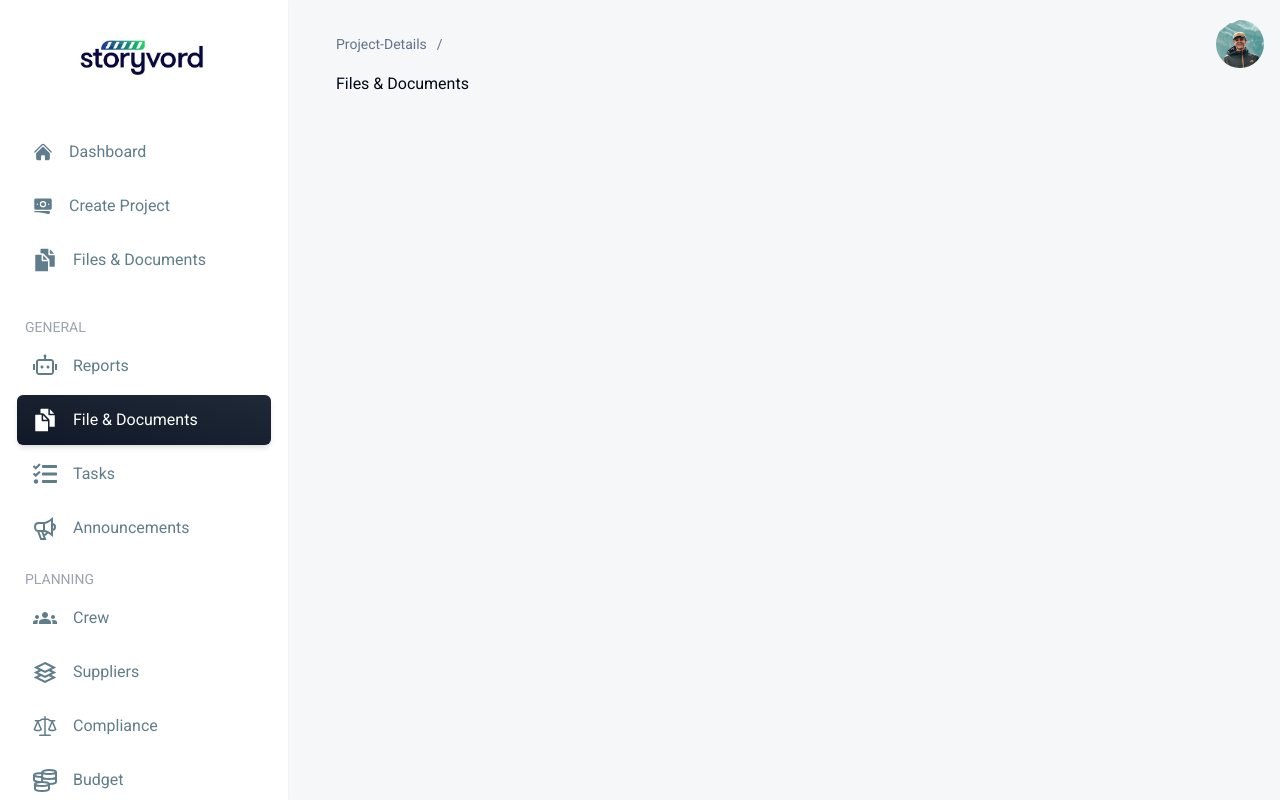
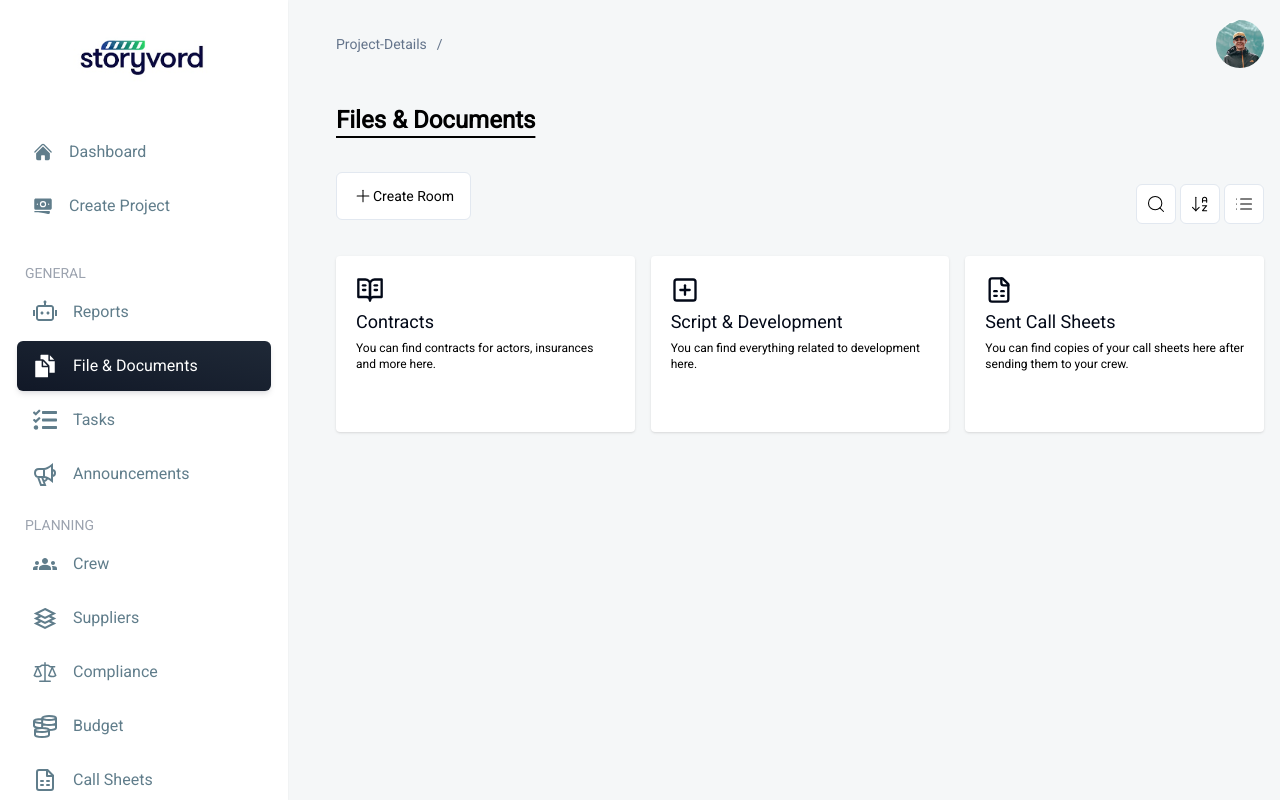
Before and after one commit to Storyvord/ui-mvp, a Next.js app: page /project-details/1/file-documents in a window 1280 px wide. Built offline with nearby package versions, Linux system fonts and the light colour scheme.

Commit message:
Placed File & docs in its correct place

```diff
--- a/package.json
+++ b/package.json
@@ -25,6 +25,7 @@
     "react": "^18",
     "react-day-picker": "^8.10.1",
     "react-dom": "^18",
+    "react-hook-form": "^7.51.5",
     "shadcn-ui": "^0.8.0",
     "tailwind-merge": "^2.3.0",
     "tailwindcss-animate": "^1.0.7"
--- a/src/app/dashboard/file&docs/page.tsx
+++ /dev/null
@@ -1,55 +0,0 @@
-import React from 'react'
-import { Button } from '@/components/ui/button';
-import { Find, Sort, List, Contracts, Script, Sheet, Plus } from './ui/docsIcons';
-// import { CallSheet } from '@/components/sidebar/components/Sidebaricons';
-
-const File = () => {
-    return (
-        <section className='font-sans'>
-            <div className='text-black text-xl lg:text-2xl md:text-2xl font-semibold underline underline-offset-8 md:underline-offset-8 text-center lg:text-left md:text-left mt-8'>Files & Documents</div>
-            <div className='text-black mt-8 flex flex-col md:flex-row lg:flex-row items-center lg:justify-between md:justify-between'>
-                <div className='flex'>
-                    <Button variant="outline" className='w-26 h-12 flex flex-row'>
-                        <Plus />
-                        Create Room</Button>
-                </div>
-                <div className='flex space-x-1 mt-4'>
-                    <Button variant="outline" size="icon">
-                        <Find />
-                    </Button>
-                    <Button variant="outline" size="icon">
-                        <Sort />
-                    </Button>
-                    <Button variant="outline" size='icon'>
-                        <List />
-                    </Button>
-                </div>
-            </div>
-            <div className='text-xl lg:space-x-5 md:space-x-5 mt-8 flex flex-col lg:flex-row md:flex-row items-center space-y-5 lg:space-y-0 md:space-y-0'>
-                <div className='w-80 h-44 shadow items-start flex bg-white border-1.5 hover:cursor-pointer rounded'>
-                    <div className='py-4 px-4 flex flex-col space-y-1'>
-                        <Contracts />
-                        <a href="" className='text-lg'>Contracts</a>
-                        <span className='text-black text-xs'>You can find contracts for actors, insurances and more here.</span>
-                    </div>
-                </div>
-                <div className='w-80 h-44 shadow border-1.5 bg-white items-start flex flex-col rounded'>
-                    <div className='py-4 px-4 flex flex-col space-y-1'>
-                        <Script />
-                        <a href="" className='text-lg'>Script & Development</a>
-                        <span className='text-xs'>You can find everything related to development here.</span>
-                    </div>
-                </div>
-                <div className='w-80 h-44 shadow bg-white border-1.5 items-start flex flex-col rounded'>
-                    <div className='py-4 px-4 flex flex-col space-y-1'>
-                        <Sheet />
-                        <a href="" className='text-lg'>Sent Call Sheets</a>
-                        <span className='text-xs'>You can find copies of your call sheets here after sending them to your crew.</span>
-                    </div>
-                </div>
-            </div>
-        </section>
-    )
-}
-
-export default File;
--- a/src/app/project-details/[id]/(project-sections)/file-documents/page.tsx
+++ b/src/app/project-details/[id]/(project-sections)/file-documents/page.tsx
@@ -1,11 +1,132 @@
-import React from 'react'
+"use client";
 
-const page = () => {
-  return (
-    <div>
-      Files & Documents
-    </div>
-  )
-}
+import { Button } from '@/components/ui/button';
+import React, { FC, useState } from 'react';
+import { SubmitHandler, useForm } from 'react-hook-form';
+import { Contracts, Find, List, Plus, Script, Sheet, Sort } from './ui/docsIcons';
 
-export default page
+
+type FormData = {
+    roomName: string;
+    roomDesc: string;
+};
+
+const File: FC = () => {
+    const [showForm, setShowForm] = useState(false);
+    const { register, handleSubmit, formState: { errors }, reset } = useForm<FormData>();
+    const [files] = useState<{ icon: React.ElementType, title: string, description: string }[]>([
+        {
+            icon: Contracts,
+            title: 'Contracts',
+            description: 'You can find contracts for actors, insurances and more here.',
+        },
+        {
+            icon: Script,
+            title: 'Script & Development',
+            description: 'You can find everything related to development here.',
+        },
+        {
+            icon: Sheet,
+            title: 'Sent Call Sheets',
+            description: 'You can find copies of your call sheets here after sending them to your crew.',
+        }
+    ]);
+
+    const onSubmit: SubmitHandler<FormData> = data => {
+        // Placeholder for form submission logic
+        console.log(data);
+        setShowForm(false);
+        reset();
+    };
+
+    return (
+        <section className='font-sans'>
+            <div className='text-black text-xl lg:text-2xl md:text-2xl font-semibold underline underline-offset-8 md:underline-offset-8 text-center lg:text-left md:text-left mt-8'>Files & Documents</div>
+            <div className='text-black mt-8 flex flex-col md:flex-row lg:flex-row items-center lg:justify-between md:justify-between'>
+                <div className='flex'>
+                    <Button variant="outline" className='w-26 h-12 flex flex-row' onClick={() => setShowForm(true)}>
+                        <Plus />
+                        Create Room
+                    </Button>
+                </div>
+                <div className='flex space-x-1 mt-4'>
+                    <Button variant="outline" size="icon">
+                        <Find />
+                    </Button>
+                    <Button variant="outline" size="icon">
+                        <Sort />
+                    </Button>
+                    <Button variant="outline" size='icon'>
+                        <List />
+                    </Button>
+                </div>
+            </div>
+            <div className='text-xl lg:space-x-4 md:space-x-3 mt-8 flex flex-col lg:flex-row md:flex-row items-center space-y-5 lg:space-y-0 md:space-y-0'>
+                {files.map((file, index) => (
+                    <div key={index} className='w-80 h-44 shadow items-start flex bg-white border-1.5 hover:cursor-pointer rounded'>
+                        <div className='py-5 px-5 flex flex-col space-y-1'>
+                            <file.icon />
+                            <a href="#" className='text-lg'>{file.title}</a>
+                            <span className='text-black text-xs'>{file.description}</span>
+                        </div>
+                    </div>
+                ))}
+            </div>
+
+            {showForm && (
+                <div className='fixed inset-0 bg-gray-800 bg-opacity-50 flex justify-center items-center shadow-lg'>
+                    <div className='bg-white p-6 rounded w-96'>
+                        <div className='flex justify-between items-center border-b pb-2 mb-4'>
+                            <h2 className='text-xl font-medium'>Create Room</h2>
+                            <button onClick={() => { setShowForm(false); reset(); }}>
+                                <span className='text-2xl font-light'>&times;</span>
+                            </button>
+                        </div>
+                        <form onSubmit={handleSubmit(onSubmit)}>
+                            <div>
+                                <label className='block mb-2 text-sm'>
+                                    Name <span className="text-red-500">*</span>
+                                </label>
+                                <input
+                                    className={`w-full p-2 border ${errors.roomName ? 'border-red-500' : 'border-gray-300'} rounded mb-4`}
+                                    type="text"
+                                    {...register("roomName", { required: "Name is required" })}
+                                />
+                                {errors.roomName && (
+                                    <span className="text-red-500 text-sm">{errors.roomName.message}</span>
+                                )}
+                            </div>
+                            <div>
+                                <label className='block mb-2 text-sm'>
+                                    Description <span className="text-red-500">*</span>
+                                </label>
+                                <textarea
+                                    className={`w-full p-2 border ${errors.roomDesc ? 'border-red-500' : 'border-gray-300'} rounded mb-4`}
+                                    {...register("roomDesc", { required: "Description is required" })}
+                                />
+                                {errors.roomDesc && (
+                                    <span className="text-red-500 text-sm">{errors.roomDesc.message}</span>
+                                )}
+                            </div>
+                            <div className='flex flex-col'>
+                                <label className='text-medium'>Select Icon</label>
+                                <div className='flex flex-wrap space-x-2 px-2 py-2 size-md cursor-pointer'>
+                                    <Script />
+                                    <Sheet />
+                                    <Contracts />
+
+                                </div>
+                            </div>
+                            <div className='border-t pt-4 flex justify-end space-x-3 mt-4'>
+                                <Button onClick={() => { setShowForm(false); reset(); }} type="button" variant="outline">Cancel</Button>
+                                <Button type="submit">Create</Button>
+                            </div>
+                        </form>
+                    </div>
+                </div>
+            )}
+        </section>
+    );
+};
+
+export default File;
--- a/src/app/dashboard/file&docs/ui/docsIcons.tsx
+++ b/src/app/project-details/[id]/(project-sections)/file-documents/ui/docsIcons.tsx
@@ -17,17 +17,17 @@ export const List:React.FC =() => {
 }
 export const Contracts:React.FC = () => {
     return (
-        <svg xmlns="http://www.w3.org/2000/svg" width="28" height="28" viewBox="0 0 24 24" fill="none" stroke="currentColor" stroke-width="0.9375" stroke-linecap="round" stroke-linejoin="round" className="lucide lucide-book-open-text"><path d="M2 3h6a4 4 0 0 1 4 4v14a3 3 0 0 0-3-3H2z"/><path d="M22 3h-6a4 4 0 0 0-4 4v14a3 3 0 0 1 3-3h7z"/><path d="M6 8h2"/><path d="M6 12h2"/><path d="M16 8h2"/><path d="M16 12h2"/></svg>
+        <svg xmlns="http://www.w3.org/2000/svg" width="28" height="28" viewBox="0 0 24 24" fill="none" stroke="currentColor" stroke-width="2" stroke-linecap="round" stroke-linejoin="round" className="lucide lucide-book-open-text"><path d="M2 3h6a4 4 0 0 1 4 4v14a3 3 0 0 0-3-3H2z"/><path d="M22 3h-6a4 4 0 0 0-4 4v14a3 3 0 0 1 3-3h7z"/><path d="M6 8h2"/><path d="M6 12h2"/><path d="M16 8h2"/><path d="M16 12h2"/></svg>
     )
 }
 export const Script:React.FC = () => {
     return (
-        <svg xmlns="http://www.w3.org/2000/svg" width="28" height="28" viewBox="0 0 24 24" fill="none" stroke="currentColor" stroke-width="0.9375" stroke-linecap="round" stroke-linejoin="round" className="lucide lucide-square-plus"><rect width="18" height="18" x="3" y="3" rx="2"/><path d="M8 12h8"/><path d="M12 8v8"/></svg>
+        <svg xmlns="http://www.w3.org/2000/svg" width="28" height="28" viewBox="0 0 24 24" fill="none" stroke="currentColor" stroke-width="2" stroke-linecap="round" stroke-linejoin="round" className="lucide lucide-square-plus"><rect width="18" height="18" x="3" y="3" rx="2"/><path d="M8 12h8"/><path d="M12 8v8"/></svg>
     )
 }
 export const Sheet:React.FC = () =>{
     return (
-        <svg xmlns="http://www.w3.org/2000/svg" width="28" height="28" viewBox="0 0 24 24" fill="none" stroke="currentColor" stroke-width="1.0714285714285714" stroke-linecap="round" stroke-linejoin="round" className="lucide lucide-file-spreadsheet"><path d="M15 2H6a2 2 0 0 0-2 2v16a2 2 0 0 0 2 2h12a2 2 0 0 0 2-2V7Z"/><path d="M14 2v4a2 2 0 0 0 2 2h4"/><path d="M8 13h2"/><path d="M14 13h2"/><path d="M8 17h2"/><path d="M14 17h2"/></svg>
+        <svg xmlns="http://www.w3.org/2000/svg" width="28" height="28" viewBox="0 0 24 24" fill="none" stroke="currentColor" stroke-width="2" stroke-linecap="round" stroke-linejoin="round" className="lucide lucide-file-spreadsheet"><path d="M15 2H6a2 2 0 0 0-2 2v16a2 2 0 0 0 2 2h12a2 2 0 0 0 2-2V7Z"/><path d="M14 2v4a2 2 0 0 0 2 2h4"/><path d="M8 13h2"/><path d="M14 13h2"/><path d="M8 17h2"/><path d="M14 17h2"/></svg>
     )
 }
 export const Plus:React.FC = () => {
--- a/src/components/sidebar/SideBar.tsx
+++ b/src/components/sidebar/SideBar.tsx
@@ -1,35 +1,33 @@
 'use client'
 
-import React from 'react'
+import { projectdetailsItems } from '@/constants'
+import { useProjectControl } from '@/contexts/ProjectContext'
+import { useSideBarControl } from '@/contexts/SideBarContext'
 import Image from 'next/image'
 import Link from 'next/link'
+import ProjectButtonGroup from './components/ProjectButtonGroup'
+import SideBarButton from './components/SideBarButton'
+import SideBarCloseButton from './components/SideBarCloseButton'
 import {
     CreateProject,
     Dashboard,
-    File,
 } from './components/Sidebaricons'
-import ProjectButtonGroup from './components/ProjectButtonGroup'
-import SideBarButton from './components/SideBarButton'
-import SideBarCloseButton from './components/SideBarCloseButton'
-import { useSideBarControl } from '@/contexts/SideBarContext'
-import { useProjectControl } from '@/contexts/ProjectContext'
-import { projectdetailsItems } from '@/constants'
 
 
 
 const SideBar = () => {
 
-    const {isSideBarOpen} = useSideBarControl()
+    const { isSideBarOpen } = useSideBarControl()
 
-    const ProjectDetailsMenu = projectdetailsItems.map((details)=>(
+    const ProjectDetailsMenu = projectdetailsItems.map((details) => (
         <div key={details.title} className='flex flex-col gap-1'>
             <h1 className=" pl-2 text-sm text-gray-400 mt-4 uppercase">
                 {details.title}
             </h1>
             {
-                details.items.map((item)=>(
+                details.items.map((item) => (
                     <li key={item.text} className='list-none'>
-                        <SideBarButton Icon={item.icon} link={item.link} root='project-details' text={item.text}/>
+                        <SideBarButton Icon={item.icon} link={item.link} root='project-details' text={item.text} />
                     </li>
                 ))
             }
@@ -37,27 +35,25 @@ const SideBar = () => {
 
     ))
 
-    const {setProject} = useProjectControl()
+    const { setProject } = useProjectControl()
 
     return (
         <aside className={`${isSideBarOpen ? 'translate-x-0' : '-translate-x-80'} overflow-y-auto bg-white shadow-sm fixed inset-0 z-50 h-100vh w-72 transition-transform duration-300 lg:translate-x-0 border border-blue-gray-100`}>
             <div className="relative">
-            <SideBarCloseButton/>
+                <SideBarCloseButton />
                 <Link className=" mt-4" href="/">
-                <Image onClick={()=>setProject({id:"", name:""})} className=" mx-auto w-[150px] pt-4 mb-8 " src="/logo-a6299cea.png" width={150} height={78} alt=""/>
+                    <Image onClick={() => setProject({ id: "", name: "" })} className=" mx-auto w-[150px] pt-4 mb-8 " src="/logo-a6299cea.png" width={150} height={78} alt="" />
                 </Link>
             </div>
             <div className='m-4'>
                 <ul className='mb-4 flex flex-col gap-1'>
                     <li>
-                    <SideBarButton Icon={Dashboard} text='dashboard' link='home' root='dashboard'/>
+                        <SideBarButton Icon={Dashboard} text='dashboard' link='home' root='dashboard' />
                     </li>
                     <li>
-                    <SideBarButton Icon={CreateProject} text='Create Project' link='new-project' root='dashboard'/>
+                        <SideBarButton Icon={CreateProject} text='Create Project' link='new-project' root='dashboard' />
                     </li>
-                <li>
-                    <SideBarButton Icon={File} text='Files & Documents' link='file&docs' root='dashboard'/>
-                </li>
+
                 </ul>
                 <ProjectButtonGroup>
                     {ProjectDetailsMenu}
```
Also changed, not shown: 1 other file (tests, documents, lock files or other folders). Lines whose indentation alone changed are shown as unchanged.
